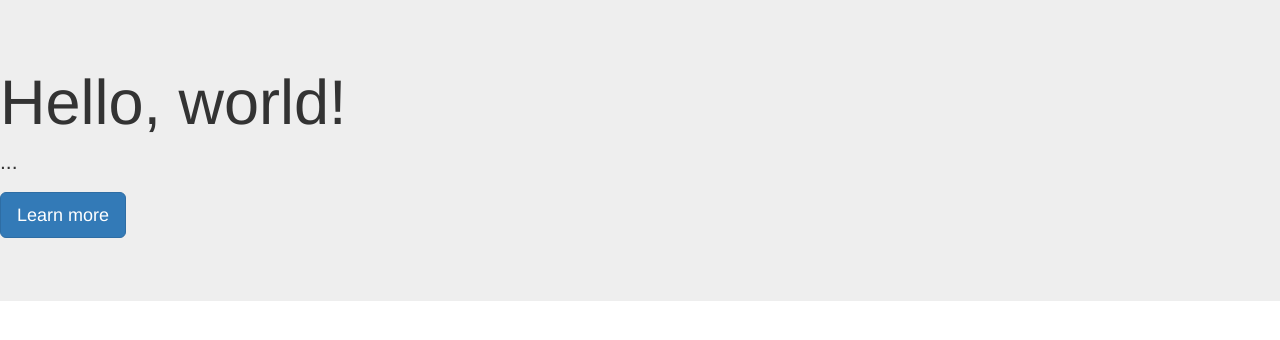
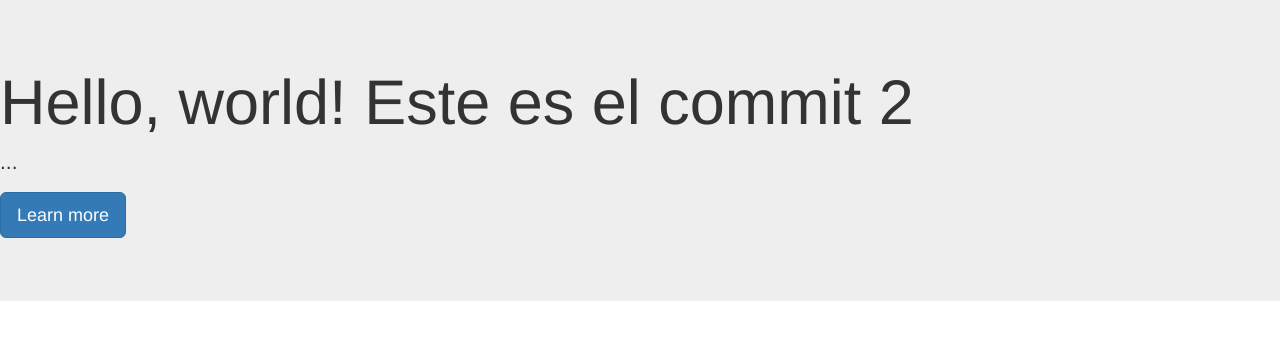
Before and after one commit to DaMaus/Prueba, a plain HTML site: page index.html in a window 1280 px wide. Drawn offline with Linux system fonts and the light colour scheme.

Commit message:
Este es el segundo commit

```diff
--- a/index.html
+++ b/index.html
@@ -8,7 +8,7 @@
   </head>
   <body>
     <div class="jumbotron">
-      <h1>Hello, world!</h1>
+      <h1>Hello, world! Este es el commit 2</h1>
       <p>...</p>
       <p><a class="btn btn-primary btn-lg" href="#" role="button">Learn more</a></p>
     </div>
```
